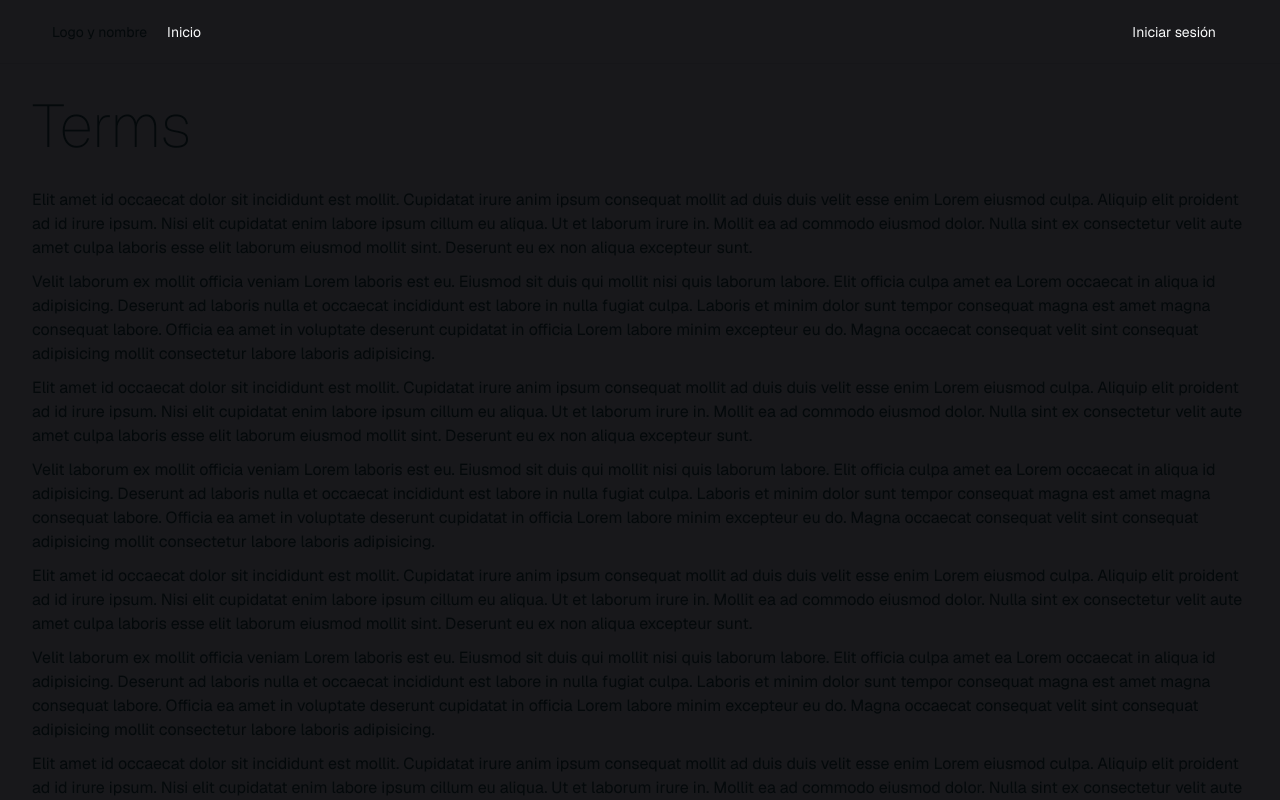
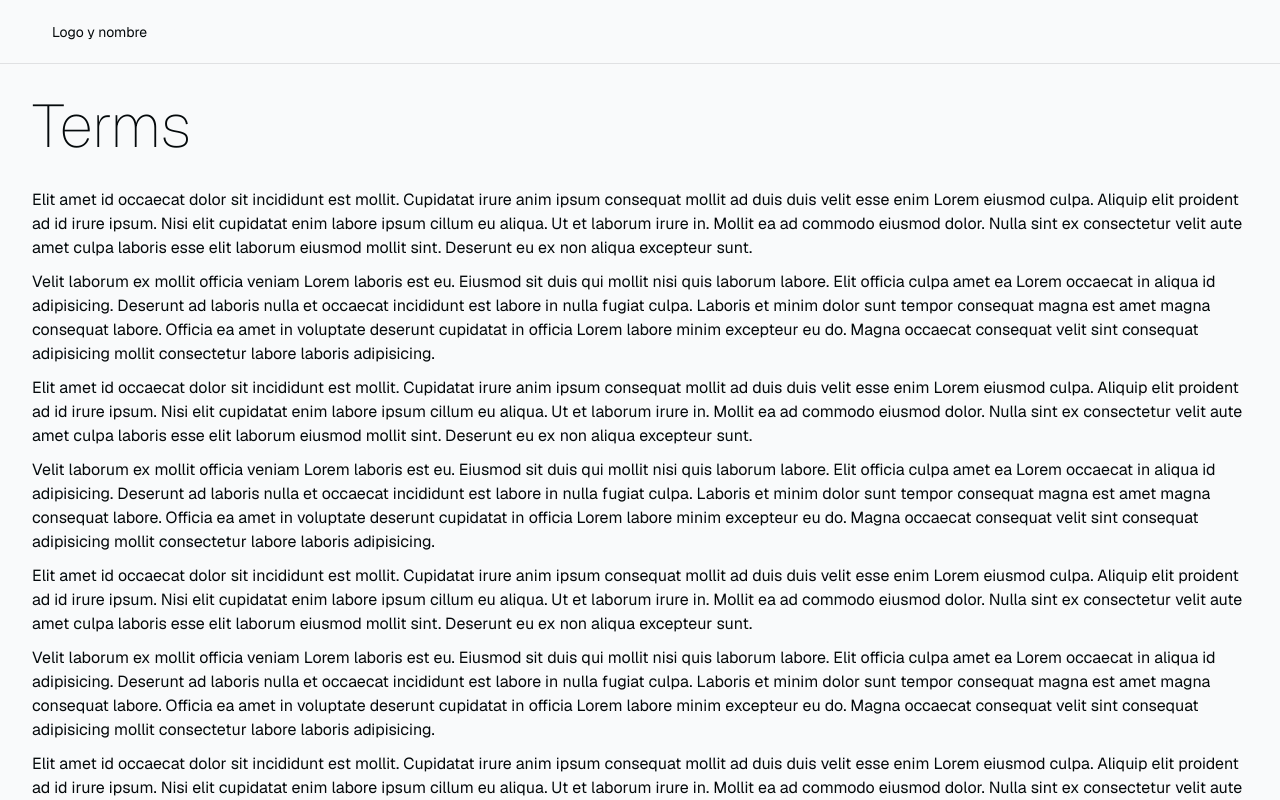
Before and after one commit to cisco336/oci-karate, a Next.js app: page /terms in a window 1280 px wide. Shown: the top 800 px of the page. Built offline with nearby package versions, Linux system fonts and the light colour scheme; no server answers.

Commit message:
refactor: Optimize article page rendering and add lazy loading for images

```diff
--- a/app/[slug]/page.tsx
+++ b/app/[slug]/page.tsx
@@ -37,7 +37,8 @@
             {content}
         </div>
     ) : (
-        <div className="max-w-[800px]">
+        <div className="relative flex flex-col items-center w-full h-full">
+            <div className="max-w-[800px] z-10">
                 <h1 className="text-6xl font-thin py-12">{articleTitle}</h1>
                 {articleContent.json.children.map(
                     (child: ArticleSegmentType, index: number) => {
@@ -49,6 +50,12 @@
                     }
                 )}
             </div>
+            <img
+                className="object-cover absolute blur-[60px] opacity-30"
+                src={asset.url}
+                alt={articleTitle}
+            />
+        </div>
     );
 };
 
--- a/app/[slug]/pageHelpers.tsx
+++ b/app/[slug]/pageHelpers.tsx
@@ -13,8 +13,8 @@
         case 'heading-three':
             return RenderHeadingThree(articleSegment.children);
         case 'unordered-list':
-            return RenderUL(articleSegment.children);
         case 'numbered-list':
+        case 'bulleted-list':
             return RenderUL(articleSegment.children);
         case 'block-quote':
             return RenderQuote(articleSegment.children);
--- a/app/globals.scss
+++ b/app/globals.scss
@@ -21,9 +21,9 @@
 }
 
 @layer base {
-    * {
-        @apply border-foreground/20 bg-zinc-900;
-    }
+    // * {
+    //     @apply border-foreground/20 bg-zinc-900;
+    // }
 }
 
 .animate-in {
--- a/app/layout.tsx
+++ b/app/layout.tsx
@@ -33,7 +33,7 @@
                     <div className="z-10">
                         <Nav />
                     </div>
-                    <main className="flex flex-col items-center flex-1">
+                    <main className="flex flex-col items-center flex-1 w-full h-full overflow-hidden">
                         {children}
                     </main>
                     <Footer />
```
Lines whose indentation alone changed are shown as unchanged.
